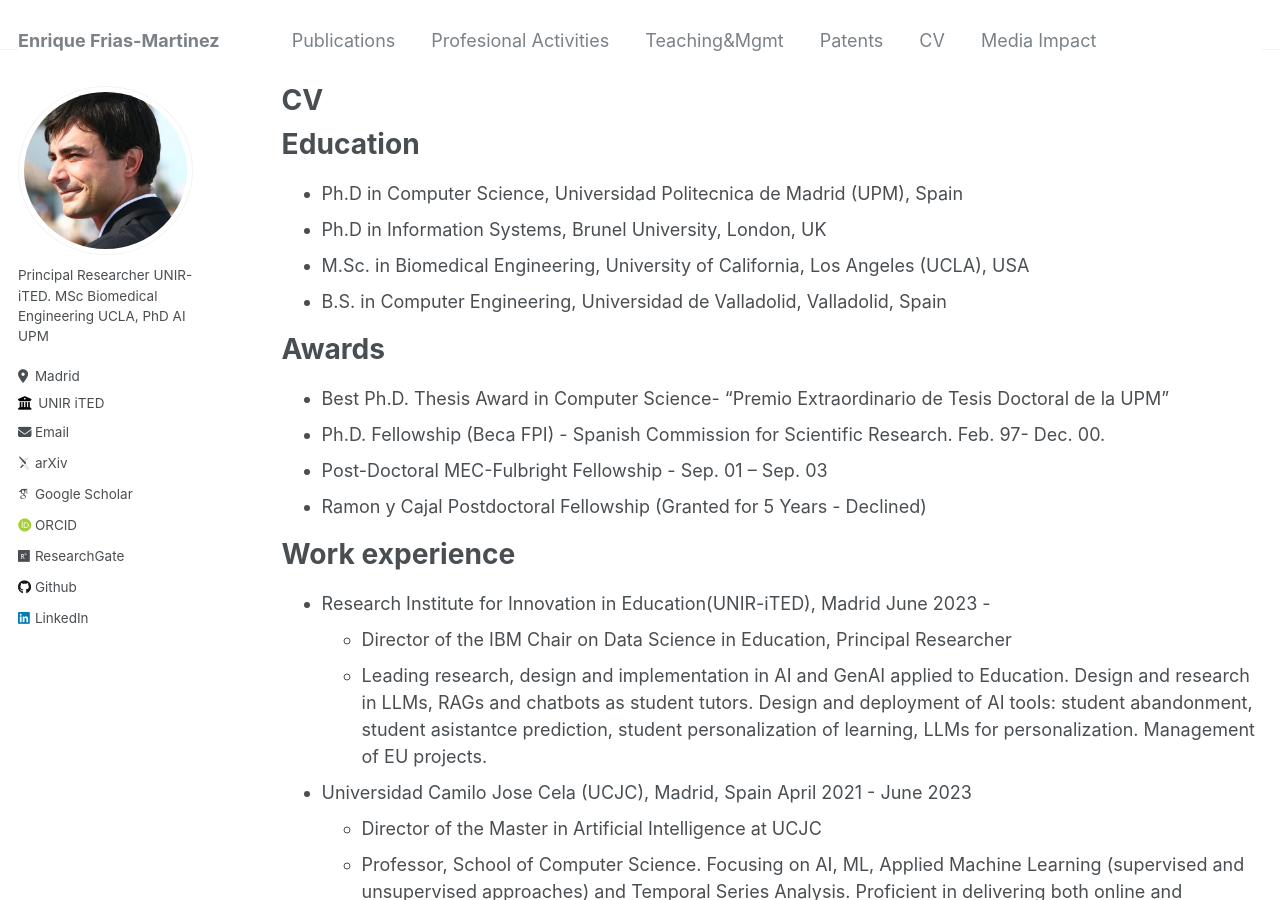
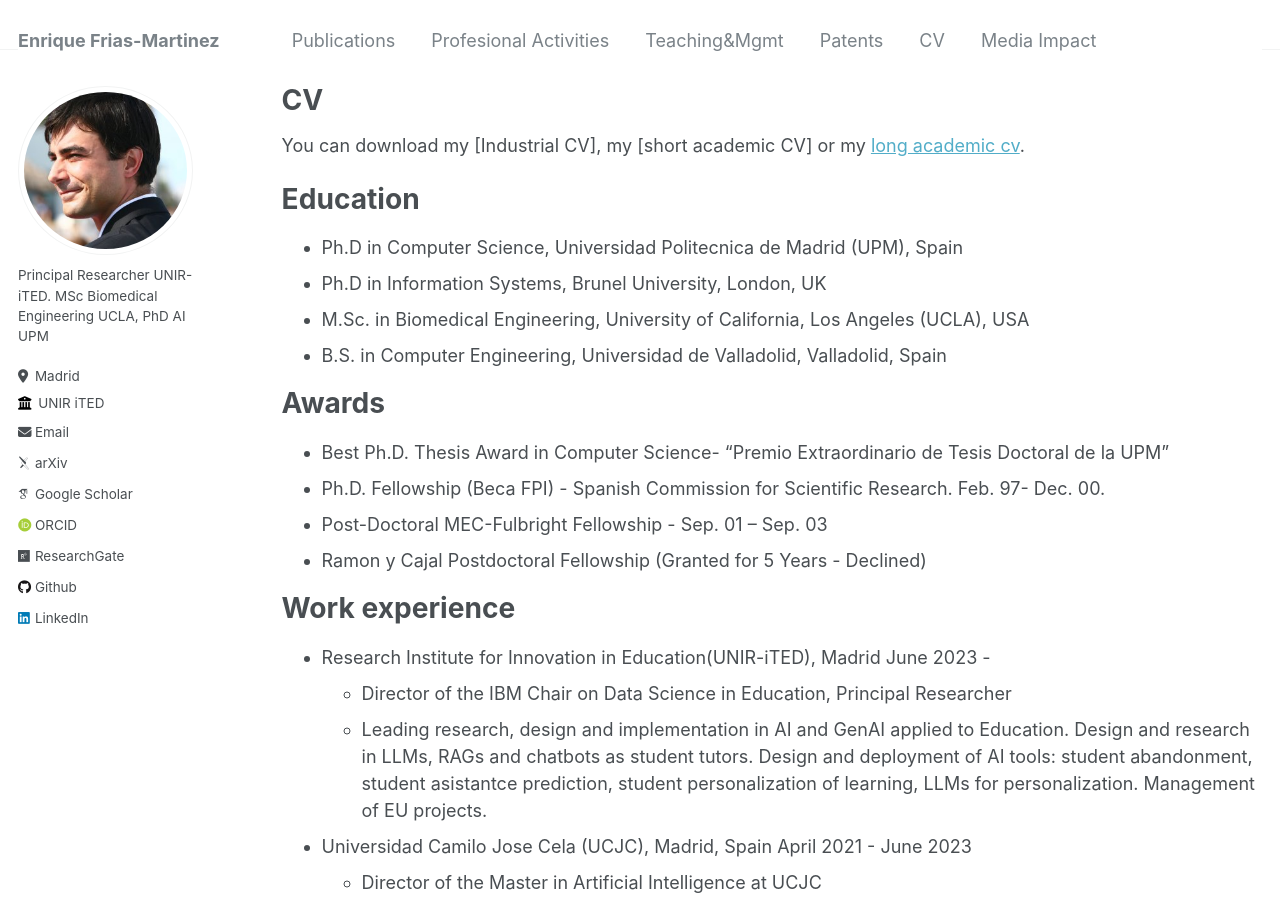
Before and after one commit to ENriqueFRiasM/enriquefriasm.github.io, a Jekyll site: the page built from _pages/cv.md, in a window 1280 px wide and 900 px high. Built offline with Jekyll 4.4.1, drawn with Linux system fonts in a browser that asks for light colours; some web fonts are replaced.

Commit message:
Update cv.md

```diff
--- a/_pages/cv.md
+++ b/_pages/cv.md
@@ -8,6 +8,9 @@ redirect_from:
 ---
 
 {% include base_path %}
+
+You can download my [Industrial CV], my [short academic CV] or my [long academic cv](in spanish).
+
 
 Education
 ======
```
